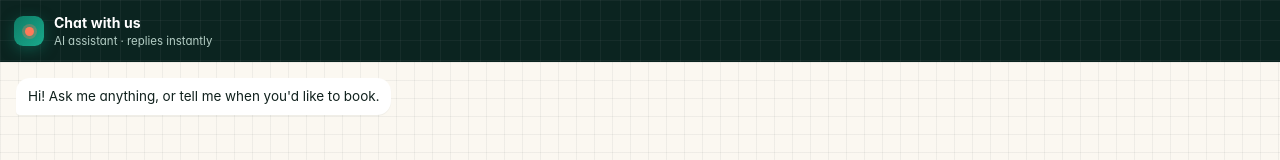
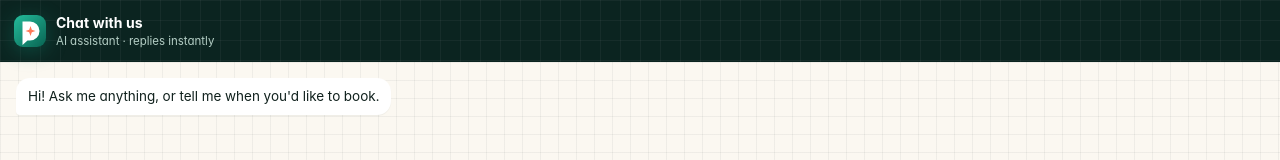
Before and after one commit to prapanjanprabhu/Devagent, a Next.js app: page /embed/1 in a window 1280 px wide. Shown: the top 160 px of the page. Built offline with nearby package versions, Linux system fonts and the light colour scheme.

Commit message:
new logo and favicon
Replaced the css dot logo with an svg D chat bubble with a spark. Added a favicon.ico rewrite so browsers stop getting a 404.

```diff
--- a/next.config.mjs
+++ b/next.config.mjs
@@ -7,6 +7,9 @@ export default {
   output: "standalone", // small self-contained build for Docker
   outputFileTracingRoot: here,
   poweredByHeader: false,
+  async rewrites() {
+    return [{ source: "/favicon.ico", destination: "/logo.svg" }]; // some browsers always ask for .ico
+  },
   async headers() {
     return [{ source: "/embed/:path*", headers: [{ key: "Content-Security-Policy", value: "frame-ancestors *" }] }];
   },
--- a/src/app/globals.css
+++ b/src/app/globals.css
@@ -70,9 +70,7 @@ input::placeholder,textarea::placeholder{color:#9AA0B5}
 .shell{display:grid;grid-template-columns:236px minmax(0,1fr);height:100vh;overflow:hidden}
 .side{background:var(--ink);color:var(--ink-text);display:flex;flex-direction:column;padding:14px 12px;gap:2px;overflow:auto;background-image:var(--dots);background-size:22px 22px;background-position:-11px -11px}
 .brand{display:flex;align-items:center;gap:10px;padding:6px 8px 14px;color:#fff;font-weight:800;font-size:17px;letter-spacing:-.02em}
-.mark{width:30px;height:30px;border-radius:9px;background:linear-gradient(135deg,var(--brand),var(--brand-2));display:grid;place-items:center;position:relative;flex:none;box-shadow:0 4px 14px rgba(14,124,102,.5)}
-.mark::after{content:"";width:9px;height:9px;border-radius:50%;background:var(--lime);box-shadow:0 0 0 3px rgba(255,122,89,.3)}
-.mark.lg{width:44px;height:44px;border-radius:13px}.mark.lg::after{width:13px;height:13px}
+.mark{width:32px;height:32px;background:url(/logo.svg) center/contain no-repeat;flex:none;filter:drop-shadow(0 4px 10px rgba(14,124,102,.45))}.mark.lg{width:46px;height:46px}
 .navh{font-size:10.5px;letter-spacing:.12em;text-transform:uppercase;color:#6F9A8E;padding:14px 10px 5px;font-weight:700}
 .nav{display:flex;align-items:center;gap:11px;height:36px;padding:0 10px;border-radius:9px;color:var(--ink-text);font-weight:500;position:relative;transition:background .12s,color .12s}
 .nav:hover{background:rgba(255,255,255,.07);color:#fff}
@@ -202,7 +200,7 @@ html{scroll-behavior:smooth}
 .mock{background:#fff;color:var(--fg);border-radius:18px;box-shadow:0 34px 90px rgba(0,0,0,.5);overflow:hidden;max-width:560px;margin-left:auto;animation:rise .7s .1s both}
 .mock-bar{display:flex;gap:6px;align-items:center;padding:11px 14px;background:#F2ECDF;border-bottom:1px solid var(--line)}.mock-bar i{width:9px;height:9px;border-radius:50%;background:#DCD3BF}.mock-bar span{margin-left:10px;font-size:11px;color:var(--muted)}
 .mock-body{display:grid;grid-template-columns:116px minmax(0,1fr);min-height:340px}
-.mock-side{background:var(--ink);padding:14px 12px;display:flex;flex-direction:column;gap:9px}.mock-side b{color:#fff;font-size:12px;margin-bottom:6px;display:flex;gap:7px;align-items:center}.mock-side span{height:8px;border-radius:6px;background:rgba(255,255,255,.14)}.mock-side span.on{background:var(--lime);width:70%}
+.mock-side{background:var(--ink);padding:14px 12px;display:flex;flex-direction:column;gap:9px}.mock-side b{color:#fff;font-size:12px;margin-bottom:6px;display:flex;gap:7px;align-items:center}.mock-side span:not(.mark){height:8px;border-radius:6px;background:rgba(255,255,255,.14)}.mock-side span.on{background:var(--lime);width:70%}
 .mock-main{padding:14px;display:flex;flex-direction:column;gap:9px;background:var(--paper)}
 .mock-kpis{display:grid;grid-template-columns:repeat(3,1fr);gap:8px}.mock-kpi{background:#fff;border:1px solid var(--line);border-radius:10px;padding:8px 10px}.mock-kpi b{font-size:20px;display:block;line-height:1.2}.mock-kpi small{color:var(--muted);font-size:10.5px}.mock-kpi.dark{background:var(--ink);color:#fff;border-color:var(--ink)}.mock-kpi.dark small{color:var(--ink-text)}
 .mock-row{display:flex;align-items:center;gap:9px;background:#fff;border:1px solid var(--line);border-radius:10px;padding:8px 10px;font-size:12px}.mock-row b{width:40px}.mock-row .badge{margin-left:auto;height:19px;font-size:10.5px}
```
Also changed, not shown: public/logo.svg (added), src/app/icon.svg.
